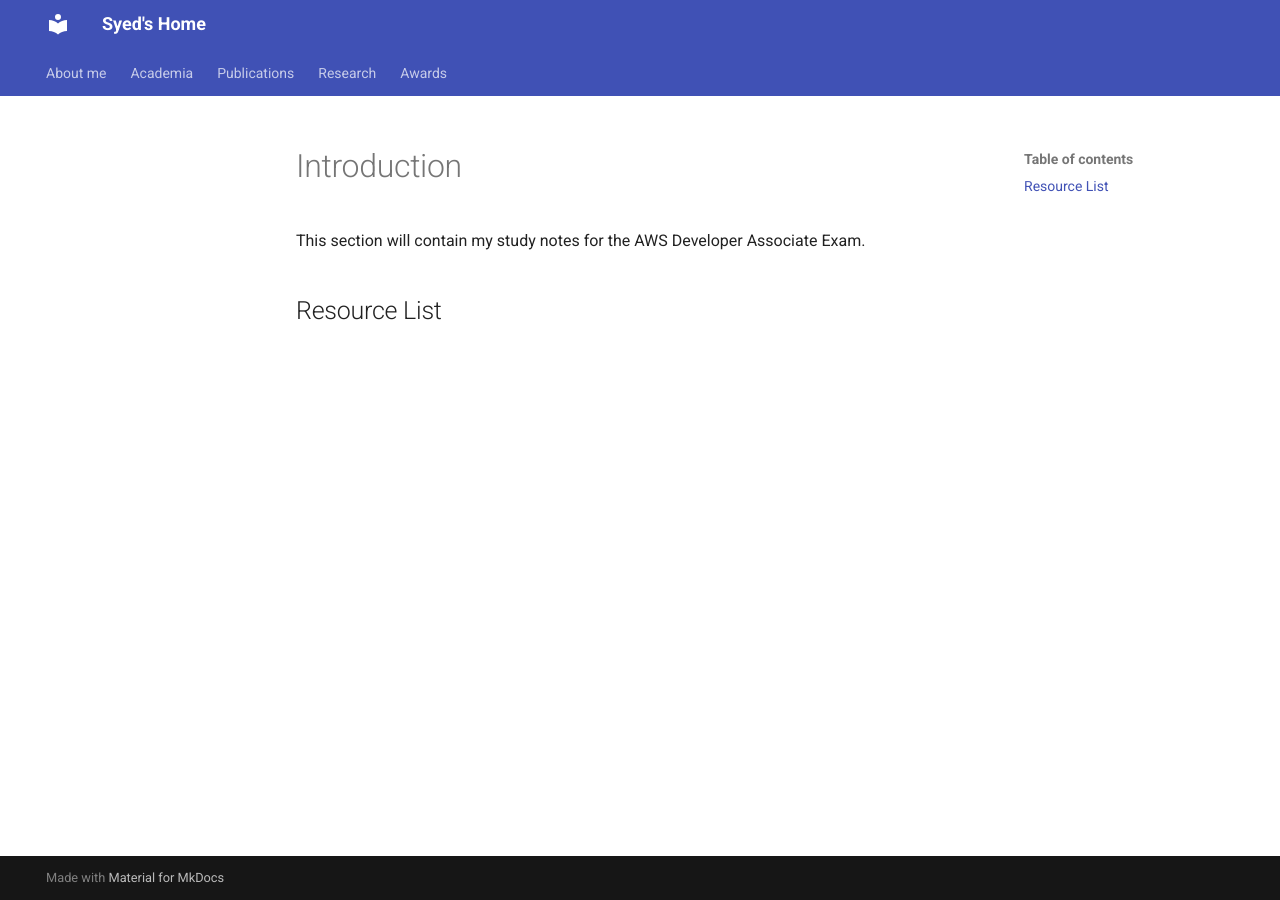
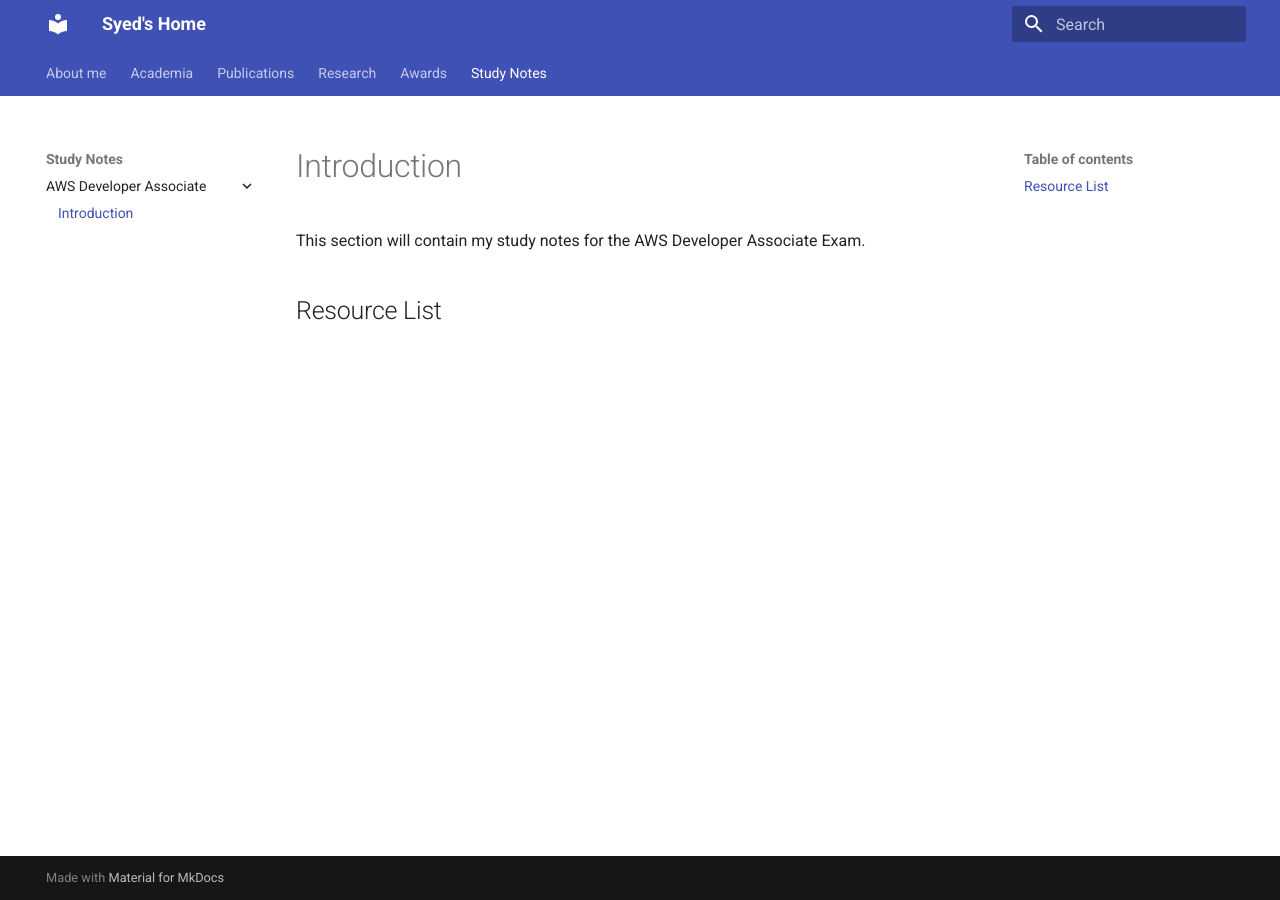
Before and after one commit to syed-islam/syed-islam.github.io, an MkDocs documentation site: the page built from docs/notes/aws-dva/introduction.md, in a window 1280 px wide. Built offline with MkDocs 1.6.1 and Material for MkDocs 9.7.7, drawn with Linux system fonts in a browser that asks for light colours.

Commit message:
updated config

```diff
--- a/mkdocs.yml
+++ b/mkdocs.yml
@@ -6,13 +6,13 @@ theme:
     - content.tabs.link
     - navigation.instant
     - navigation.tracking
-    - navigation.sections
-    - navigation.expand
     - navigation.top
     - content.code.copy
 
 plugins:
   - glightbox
+  - search
+
 markdown_extensions:
   - attr_list
   - md_in_html
@@ -44,3 +44,6 @@ nav:
   - Awards :
     - Awards & Achievements : awards.md
     - UEL Awards Event : event-videos-photo.md
+  - Study Notes :
+    - AWS Developer Associate :
+       - Introduction : ./notes/aws-dva/introduction.md
```
